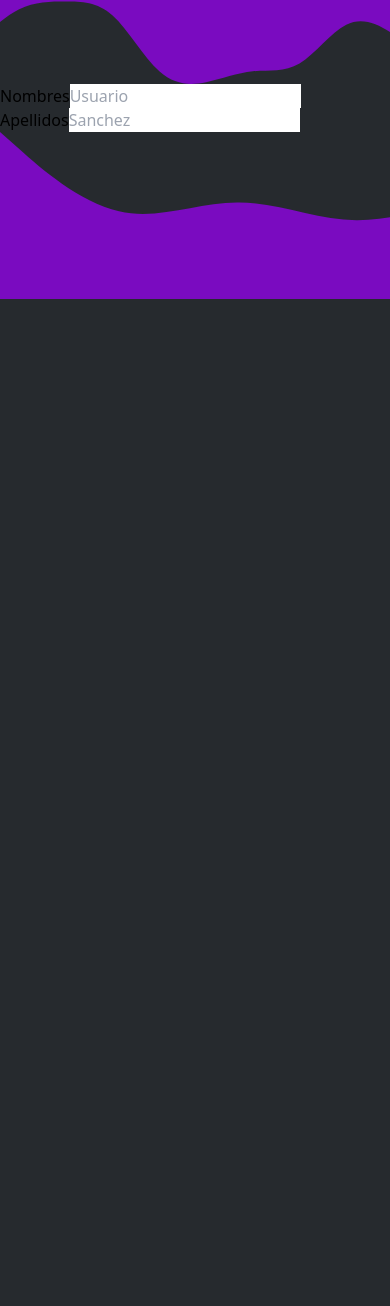
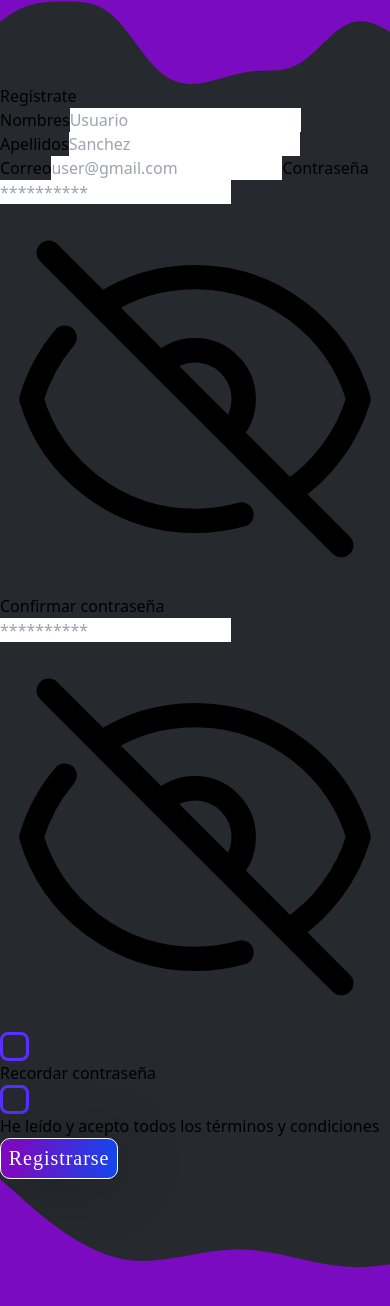
Before and after one commit to jorgeula300/Hack-The-world, a React (Vite) app: page /singUp in a window 390 px wide. Shown: the top 1306 px of the page. Before the commit the page ends 844 px from the top, so only its background shows below. Built offline with nearby package versions, Linux system fonts and the light colour scheme.

Commit message:
Registro responsivo

```diff
--- a/src/components/form/button/index.tsx
+++ b/src/components/form/button/Button.tsx
@@ -2,8 +2,10 @@ interface ButtonProsp {
     text: string;
     onclick: () => void;
 }
+
+import './Buttont.css';
 export const Button = ({ text, onclick }: ButtonProsp) => {
     return (
-        <button className="btn" type="button"  onClick={onclick}>{text}</button>
+        <button className=" w-40 z-10 " type="button" id='btn'  onClick={onclick}>{text}</button>
     )
 }
--- /dev/null
+++ b/src/components/form/button/Buttont.css
@@ -0,0 +1,19 @@
+#btn {
+    color: #FFF;
+
+    font-family: Quicksand;
+    font-size: 20px;
+    font-style: normal;
+    font-weight: 400;
+    line-height: normal;
+    letter-spacing: 0.96px;
+    padding: 2%;
+
+
+    border-radius: 10px;
+    border: 1px solid #FFF;
+
+    background: linear-gradient(94deg, #7A0BC0 13.27%, #0F48F1 101.64%);
+
+    box-shadow: 4px 4px 60px 0px rgba(0, 0, 0, 0.25);
+}
--- /dev/null
+++ b/src/components/form/chet/ChetP.tsx
@@ -0,0 +1,11 @@
+interface ChetProsp {
+    onclick: () => void;
+}
+
+const ChetP = ({ onclick }:ChetProsp) => {
+    return (<svg className=" w-6 " onClick={onclick} xmlns="http://www.w3.org/2000/svg" width="29" height="29" viewBox="0 0 29 29" fill="none">
+        <rect x="1.5" y="1.5" width="26" height="26" rx="6.5" stroke="#582FFF" stroke-width="3" />
+    </svg>);
+}
+
+export default ChetP;
--- a/src/components/form/slider.tsx/Slider.tsx
+++ b/src/components/form/slider.tsx/Slider.tsx
@@ -1,6 +1,6 @@
 import './Slider.css'
 const Slider = () => {
-    return ( <div className=" w-[50%] h-full " id="slider">
+    return ( <div className=" w-[50%] h-full rounded-l-md hidden md:block lg:block " id="slider">
 
     </div> );
 }
--- a/src/page/login/Login.tsx
+++ b/src/page/login/Login.tsx
@@ -1,4 +1,4 @@
-import { Button } from "../../components/form/button";
+import { Button } from "../../components/form/button/Button";
 
 const Login = () => {
 
--- a/src/page/singUp/SingUp.tsx
+++ b/src/page/singUp/SingUp.tsx
@@ -1,32 +1,134 @@
+import { Button } from "../../components/form/button/Button";
+import ChetP from "../../components/form/chet/ChetP";
 import Slider from "../../components/form/slider.tsx/Slider";
 
+import { useState } from "react";
+
 const SingUp = () => {
-    return (<div className=" flex justify-center items-center w-[70%] h-screen m-auto">
 
-        <div className=" flex w-[70%] h-[70%] ">
+    const [showPassword, setShowPassword] = useState(false);
+    // const [valueInput, setValueInput] = useState({
+    //     name: '',
+    //     lastName: '',
+    //     email: '',
+    //     password: '',
+    // })
+
+    // const handleInputChange = (e: any) => {
+    //     setValueInput({
+    //         ...valueInput,
+    //         [e.target.name]: e.target.value
+    //     })
+    //     console.log(valueInput)
+    // }
+
+    // const handleSubmit = (e: any) => {
+    //     e.preventDefault();
+    //     console.log(valueInput)
+
+    // }
+    // const [form,setForm]= useState(initialForm);
+    // const [error,setError]=useState({});
+    // const [loading,setLoading]=useState(false);
+    // const [response,setResponse]=useState(null);
+
+    let showPasswords: string = 'z-10 password';
+    const handleShowPassword = () => {
+
+        setShowPassword(!showPassword);
+
+    }
+
+    if (showPassword) {
+        showPasswords = 'z-10 text';
+
+    } else {
+        showPasswords = 'z-10 password';
+    }
+
+
+    const handelChetPRecordar = () => {
+
+    }
+    const handelChetPAcepto = () => {
+
+    }
+
+    const handleSingUp = () => {
+
+    }
+
+
+
+
+    return (<div className="flex justify-center items-center lg:w-[70%] lg:h-screen m-auto ">
+
+        <div className=" flex w-screen h-screen overflow-hidden lg:w-[70%] lg:h-[70%] ">
             <Slider />
-            <div className=" w-[50%] overflow-hidden relative text-white">
+            <div className=" md:w-[50%] h-screen lg:w-[50%] overflow-hidden lg:relative text-white rounded-r-md border-2 border-x-solid border-[#7A0BC0]">
 
-                <img src="/VectorSt.svg" alt="VectorSt" />
+                <img className=" w-screen" src="/VectorSt.svg" alt="VectorSt" />
+                <h1 className=" text-center mb-5 text-[20px]   lg:absolute lg:z-10 lg:top-[1%]  lg:left-[26%] lg:text-[20px] xl:text-[40px] lg:font-medium" id="titulo">Regístrate</h1>
 
-                <div className=" w-[80%] relative m-auto">
-                    <div className=" flex justify-between items-center absolute ">
+                <form className=" z-10 flex flex-col justify-center  w-[80%] 2xl:h-[50%] xl:h-[55%] gap-3  m-auto">
+                    <div className=" z-10 flex justify-between items-center  [&>div]:mx-2 [&>div>label]:mb-2">
                         <div className=" flex flex-col ">
                             <label htmlFor="">Nombres</label>
-                            <input className=" bg-transparent w-[100%]  border border-solid border-[#7A0BC0] rounded-xl" type="text" placeholder="Usuario" />
+                            <input className=" z-10 bg-transparent w-[100%] h-8  border border-solid border-[#7A0BC0] rounded-2xl px-3 placeholder:text-xs " type="text" name="Nombre"  placeholder="Usuario" />
                         </div>
-                        <div className=" flex flex-col">
+                        <div className=" flex flex-col   ">
                             <label htmlFor="">Apellidos</label>
-                            <input className=" bg-transparent w-[100%]  border border-solid border-[#7A0BC0] rounded-xl" type="text" placeholder="Sanchez" />
+                            <input className=" z-10 bg-transparent w-[100%] h-8   border border-solid border-[#7A0BC0] rounded-2xl placeholder:text-xs px-3" type="text" name="Apellido" placeholder="Sanchez" />
                         </div>
+                    </div>
+
+                    <div className=" flex flex-col gap-2 z-10 [&>div>input]:bg-transparent [&>label]:mx-2 [&>div>input]:w-[100%] [&>div>input]:mx-2  [&>div>input]:h-8  [&>div>input]:border [&>div>input]:border-solid [&>div>input]:border-[#7A0BC0] [&>div>input]:rounded-2xl [&>div>input]:placeholder:text-xs [&>div>input]:px-3">
+                        <label htmlFor="">Correo</label>
+                        <input className="bg-transparent  z-10 mx-2 w-[87%]  h-8 md:w-[88%]  sm:w-[92%] lg:w-[82%]  xl:w-[88%] border border-solid border-[#7A0BC0] rounded-2xl placeholder:text-xs px-3" type="text" name="Correo" placeholder="user@gmail.com" />
+                        <label htmlFor="">Contraseña</label>
+                        <div className="flex justify-center items-center">
+                            <input type={showPasswords} name="Contraseña" placeholder="**********" />
+                            <svg xmlns="http://www.w3.org/2000/svg" fill="none" viewBox="0 0 24 24" stroke-width="1.5" stroke="currentColor" className="w-6 h-6 cursor-pointer" onClick={handleShowPassword}>
+                                <path stroke-linecap="round" stroke-linejoin="round" d="M3.98 8.223A10.477 10.477 0 001.934 12C3.226 16.338 7.244 19.5 12 19.5c.993 0 1.953-.138 2.863-.395M6.228 6.228A10.45 10.45 0 0112 4.5c4.756 0 8.773 3.162 10.065 7.498a10.523 10.523 0 01-4.293 5.774M6.228 6.228L3 3m3.228 3.228l3.65 3.65m7.894 7.894L21 21m-3.228-3.228l-3.65-3.65m0 0a3 3 0 10-4.243-4.243m4.242 4.242L9.88 9.88" />
+                            </svg>
+
+                        </div>
+                        <label htmlFor="">Confirmar contraseña</label>
+
+                        <div className="flex justify-center items-center">
+                            <input type={showPasswords} name="ConfirmarContraseña" placeholder="**********" />
+                            <svg xmlns="http://www.w3.org/2000/svg" fill="none" viewBox="0 0 24 24" stroke-width="1.5" stroke="currentColor" className="w-6 h-6 cursor-pointer" onClick={handleShowPassword}>
+                                <path stroke-linecap="round" stroke-linejoin="round" d="M3.98 8.223A10.477 10.477 0 001.934 12C3.226 16.338 7.244 19.5 12 19.5c.993 0 1.953-.138 2.863-.395M6.228 6.228A10.45 10.45 0 0112 4.5c4.756 0 8.773 3.162 10.065 7.498a10.523 10.523 0 01-4.293 5.774M6.228 6.228L3 3m3.228 3.228l3.65 3.65m7.894 7.894L21 21m-3.228-3.228l-3.65-3.65m0 0a3 3 0 10-4.243-4.243m4.242 4.242L9.88 9.88" />
+                            </svg>
+
+                        </div>
+
+                    </div>
+                    <div className="flex items-center w-[100%]  [&>div]:w-[100%] [&>div]:flex [&>div]:justify-center [&>div]:items-center [&>div]:gap-2">
+                        <div className="m-2">
+                            <div className="cursor-pointer">
+                                <ChetP onclick={handelChetPRecordar} />
+                            </div>
+                            <label htmlFor="" className=" z-10 text-[8px] ">Recordar contraseña</label>
+                        </div>
+
+                        <div>
+                            <div className="cursor-pointer">
+                                <ChetP onclick={handelChetPAcepto} />
+                            </div>
+                            <label htmlFor="" className=" z-10 text-[8px]">He leído y acepto todos los términos y condiciones</label>
                         </div>
 
                     </div>
 
+                    <div className=" flex justify-center">
+                        <Button text="Registrarse" onclick={handleSingUp} />
+                    </div>
+
+                </form>
 
 
-
-                <svg xmlns="http://www.w3.org/2000/svg" width="749" height="167" viewBox="0 0 749 167" fill="none" className=" absolute bottom-0">
+                <svg xmlns="http://www.w3.org/2000/svg" width="749" height="167" viewBox="0 0 749 167" fill="none" className=" lg:absolute  lg:top-[370px] ">
                     <path d="M0 0L19.8333 17.6021C39.6667 35.5347 79.3333 70.243 119 79.3333C158.667 88.4236 198.333 70.243 238 70.4909C277.667 70.243 317.333 88.4236 357 88.1756C396.667 88.4236 436.333 70.243 476 83.7131C515.667 96.6874 555.333 141.312 595 158.667C634.667 176.021 674.333 167.757 714 163.046C753.667 158.667 793.333 158.667 833 141.064C872.667 123.132 912.333 88.4236 952 79.3333C991.667 70.243 1031.33 88.4236 1071 92.5555C1110.67 96.6874 1150.33 88.4236 1170.17 83.7131L1190 79.3333V264.444H1170.17C1150.33 264.444 1110.67 264.444 1071 264.444C1031.33 264.444 991.667 264.444 952 264.444C912.333 264.444 872.667 264.444 833 264.444C793.333 264.444 753.667 264.444 714 264.444C674.333 264.444 634.667 264.444 595 264.444C555.333 264.444 515.667 264.444 476 264.444C436.333 264.444 396.667 264.444 357 264.444C317.333 264.444 277.667 264.444 238 264.444C198.333 264.444 158.667 264.444 119 264.444C79.3333 264.444 39.6667 264.444 19.8333 264.444H0V0Z" fill="#7A0BC0" />
                 </svg>
             </div>
```
Also changed, not shown: public/ver.svg (added). Lines whose indentation alone changed are shown as unchanged.
